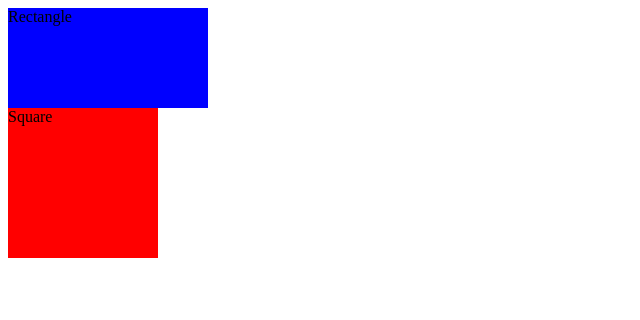
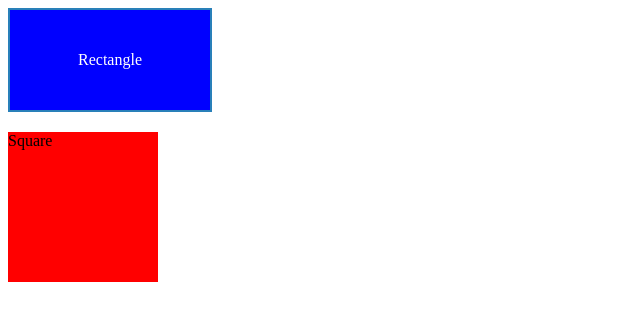
Before and after one commit to acciojob/get-set-shapes-supriyakatta554-ops, a website: page main.html in a window 1280 px wide. Shown: the whole page, without its empty margins (0-640 px from the left). Drawn offline with Linux system fonts and the light colour scheme.

Commit message:
created a submission

```diff
--- a/styles.css
+++ b/styles.css
@@ -1,5 +1,38 @@
 /*  your css code here. If applicable */
-/* The base rectangle */
+/* The base rectangle *//* Base "Class" - Rectangle */
+.rectangle {
+  /* Default Properties */
+  --width: 200px;
+  --height: 100px;
+
+  width: var(--width);
+  height: var(--height);
+
+  /* Shared Styling */
+  background-color: #3498db;
+  display: flex;
+  align-items: center;
+  justify-content: center;
+  color: white;
+  margin-bottom: 20px;
+  border: 2px solid #2980b9;
+}
+
+/* "Inherited Class" - Square */
+.square {
+  /* Inherits everything from .rectangle */
+  @extend .rectangle; /* Note: This works in SASS, in plain CSS we just add both classes or repeat shared styles */
+
+  /* Overriding properties to ensure width = height */
+  --side: 150px;
+  --width: var(--side);
+  --height: var(--side);
+
+  width: var(--width);
+  height: var(--height);
+  background-color: #e74c3c;
+  border-color: #c0392b;
+}
 .rectangle {
   width: 200px;
   height: 100px;
```
